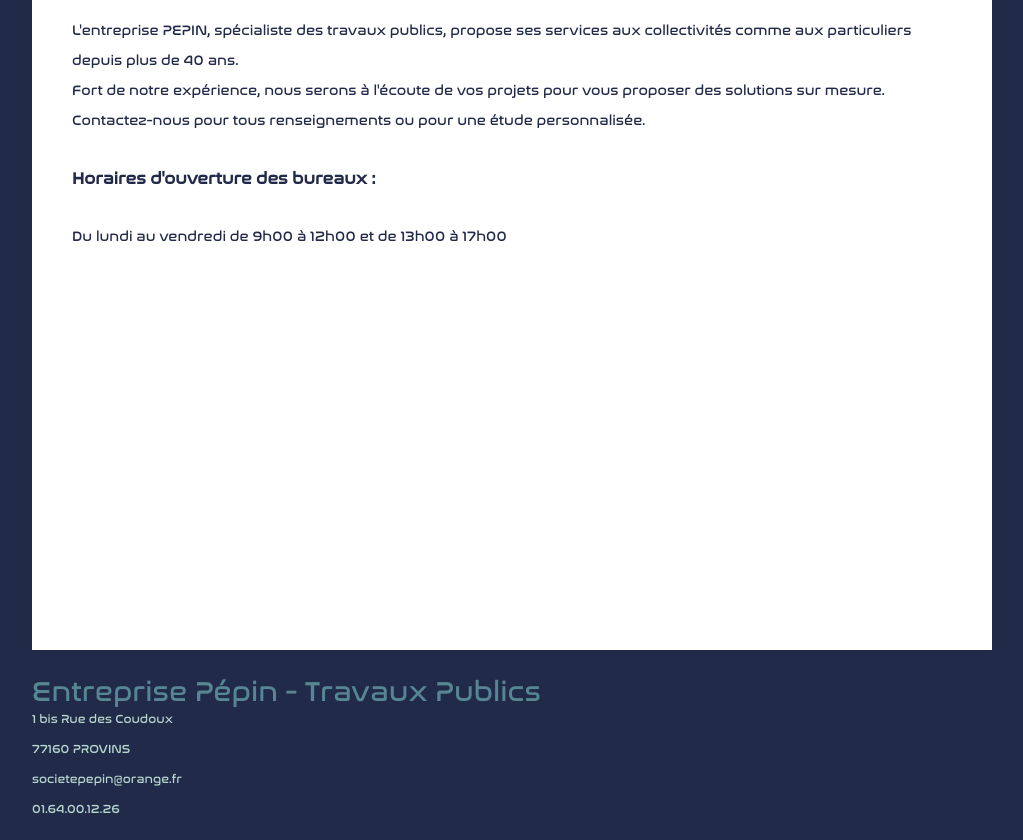
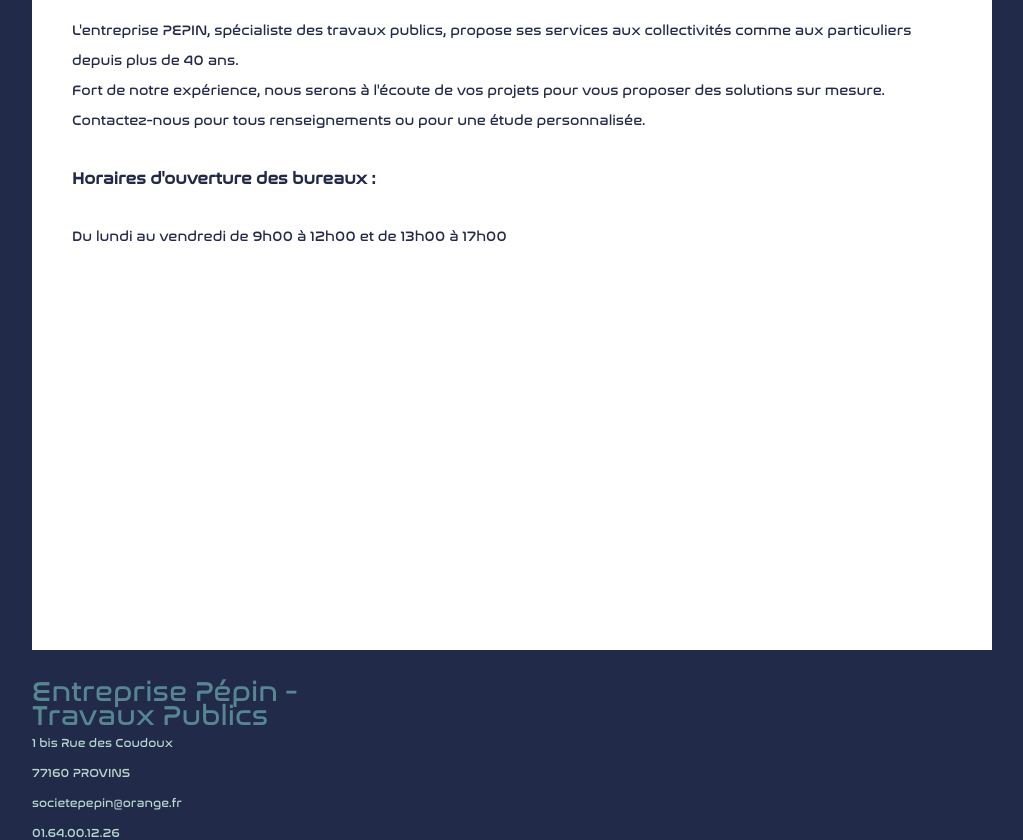
Before and after one commit to nathanv77/proto, a plain HTML site: page index.html in a window 1280 px wide. Shown: the part 461-1301 px from the top of the page, without its empty margins (128-1151 px from the left). Drawn offline with Linux system fonts and the light colour scheme.

Commit message:
Update style.css

```diff
--- a/css/style.css
+++ b/css/style.css
@@ -144,7 +144,7 @@ pre{
 	display: block;
 	font-size: 28px;
 	line-height: 24px;
-	width: 110%;
+	width: 60%;
 }
 #footer div p {
 	color: #b6d8cf;
```
